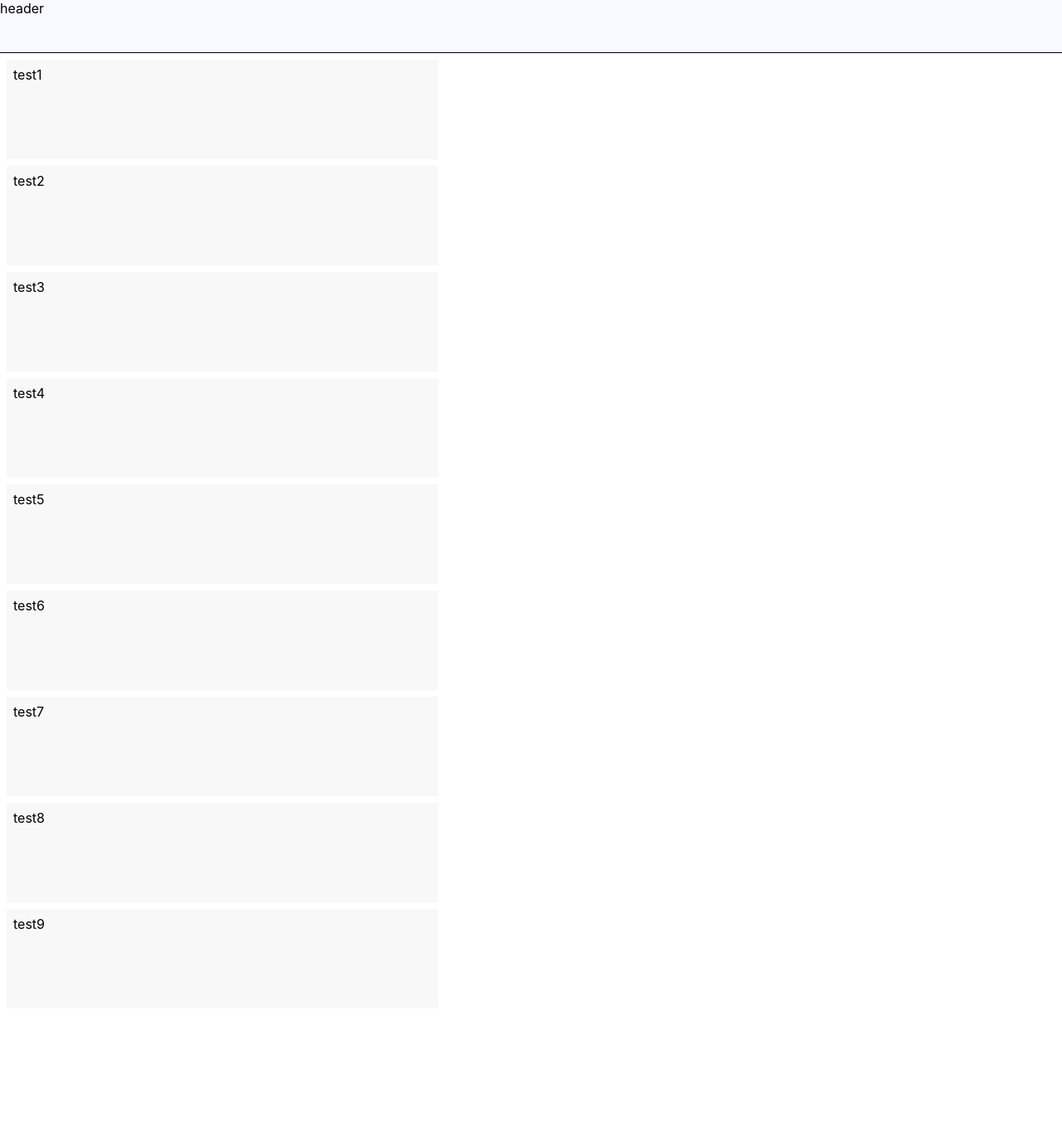
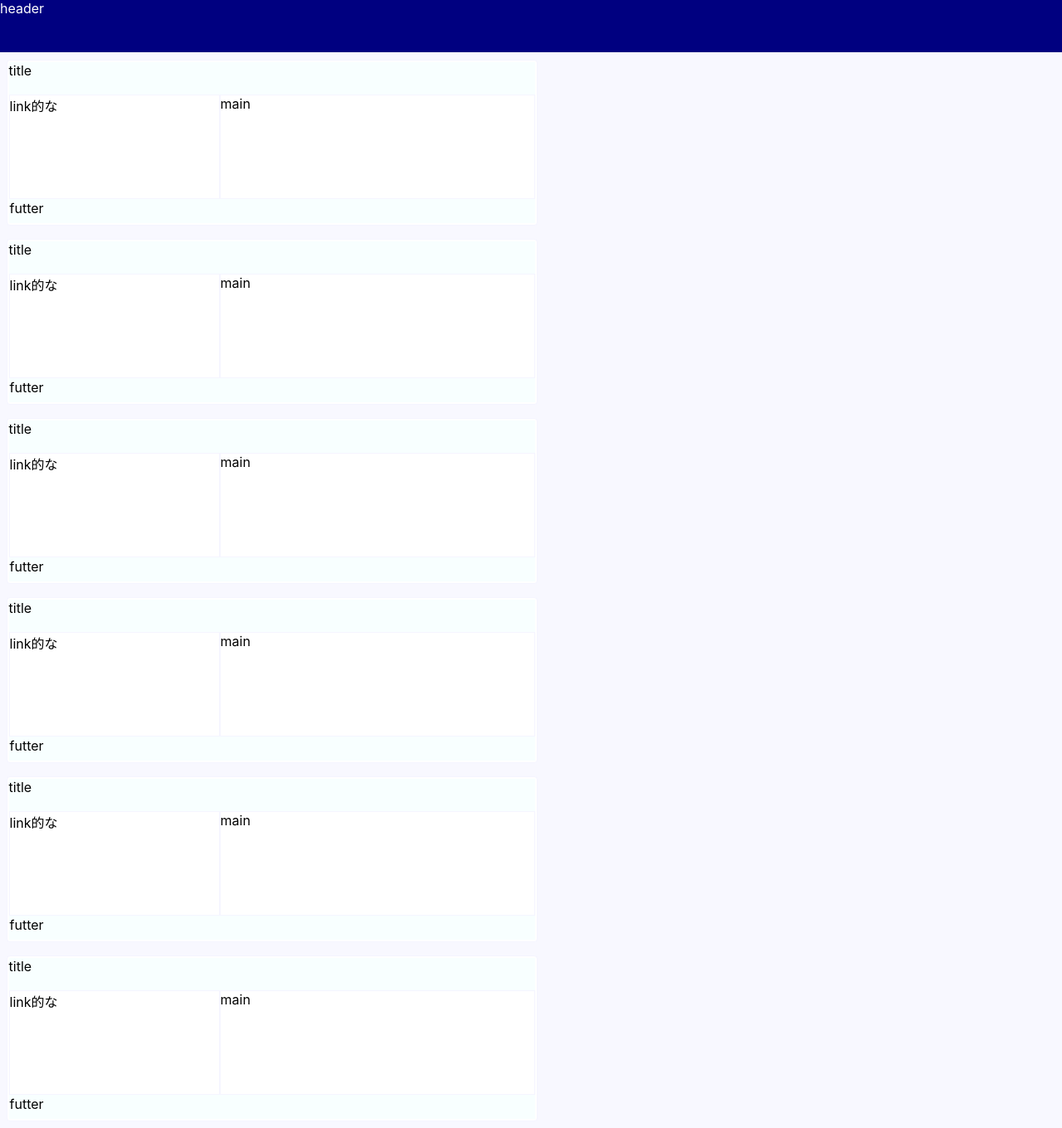
Before and after one commit to 269kanda/hello-nuxt, a Nuxt app: page / in a window 1280 px wide. Shown: the whole page at 83% size. Before the commit the page ends 1224 px from the top, so only its background shows below. Built offline with nearby package versions, Linux system fonts and the light colour scheme.

Commit message:
index.htmlにコンテンツ領域を追加(とりあえず仮の配置

```diff
--- a/components/AppHeader.vue
+++ b/components/AppHeader.vue
@@ -13,8 +13,11 @@
     margin-bottom: 8vh;
 
     width: 100%;
-    background-color: #f8f8ff;
+    background-color: #000080;
     border-bottom: solid 0.1vh;
+
+
+    color: #FFF;
   }
 
 </style>
--- a/layouts/default.vue
+++ b/layouts/default.vue
@@ -27,6 +27,8 @@ html {
   -moz-osx-font-smoothing: grayscale;
   -webkit-font-smoothing: antialiased;
   box-sizing: border-box;
+
+  background-color: #f8f8ff;
 }
 
 *, *:before, *:after {
--- a/pages/index.vue
+++ b/pages/index.vue
@@ -2,31 +2,93 @@
   <section class="container">
 
     <div class="c_box">
-      test1
+      <div class="c_box-title">
+        title
+      </div>
+      <div class="c_box-link-box">
+        link的な
+      </div>
+      <div class="c_box-main">
+        main
+      </div>
+      <div class="c_box_futter">
+        futter
+      </div>
     </div>
+
     <div class="c_box">
-      test2
+      <div class="c_box-title">
+        title
+      </div>
+      <div class="c_box-link-box">
+        link的な
+      </div>
+      <div class="c_box-main">
+        main
+      </div>
+      <div class="c_box_futter">
+        futter
+      </div>
     </div>
+
     <div class="c_box">
-      test3
+      <div class="c_box-title">
+        title
+      </div>
+      <div class="c_box-link-box">
+        link的な
+      </div>
+      <div class="c_box-main">
+        main
+      </div>
+      <div class="c_box_futter">
+        futter
+      </div>
     </div>
+
     <div class="c_box">
-      test4
+      <div class="c_box-title">
+        title
+      </div>
+      <div class="c_box-link-box">
+        link的な
+      </div>
+      <div class="c_box-main">
+        main
+      </div>
+      <div class="c_box_futter">
+        futter
+      </div>
     </div>
+
     <div class="c_box">
-      test5
+      <div class="c_box-title">
+        title
+      </div>
+      <div class="c_box-link-box">
+        link的な
+      </div>
+      <div class="c_box-main">
+        main
+      </div>
+      <div class="c_box_futter">
+        futter
+      </div>
     </div>
+
     <div class="c_box">
-      test6
-    </div>
-    <div class="c_box">
-      test7
-    </div>
-    <div class="c_box">
-      test8
-    </div>
-    <div class="c_box">
-      test9
+      <div class="c_box-title">
+        title
+      </div>
+      <div class="c_box-link-box">
+        link的な
+      </div>
+      <div class="c_box-main">
+        main
+      </div>
+      <div class="c_box_futter">
+        futter
+      </div>
     </div>
 
     <!--
@@ -64,10 +126,10 @@ export default {
 
 .container {
   min-height: 100vh;
-  /*
+
   display: flex;
   flex-wrap:wrap;
-
+  /*
   justify-content: center;
   align-items: center;
 
@@ -76,12 +138,44 @@ export default {
 }
 
 .c_box{
-  height: 15vh;
-  width: 65vh;
+  display: flex;
+  flex-wrap: wrap;
 
-  padding: 1vh;
+  height: 25vh;
+  width: 80vh;
+
+  padding: 0.2vh;
   margin: 1vh;
-  background-color: #f8f8f8;
+  background-color: #fff;
+
+  border-radius: 4px;
+  border: 0.1px solid #f5f5ff;
+}
+
+.c_box-title {
+  width:100%;
+  height: 20%;
+  background-color: #f8ffff;
+}
+
+.c_box-link-box {
+  width: 40%;
+  height: 65%;
+  border: 0.1px solid #f5f5ff;
+}
+
+.c_box-main {
+  width: 60%;
+  height: 65%;
+  border: 0.1px solid #f5f5ff;
+}
+
+.c_box_futter {
+  width:100%;
+  height: 15%;
+
+  border: 0.1px solid #f8ffff;
+  background-color: #f8ffff;
 }
 
 .title {
```
